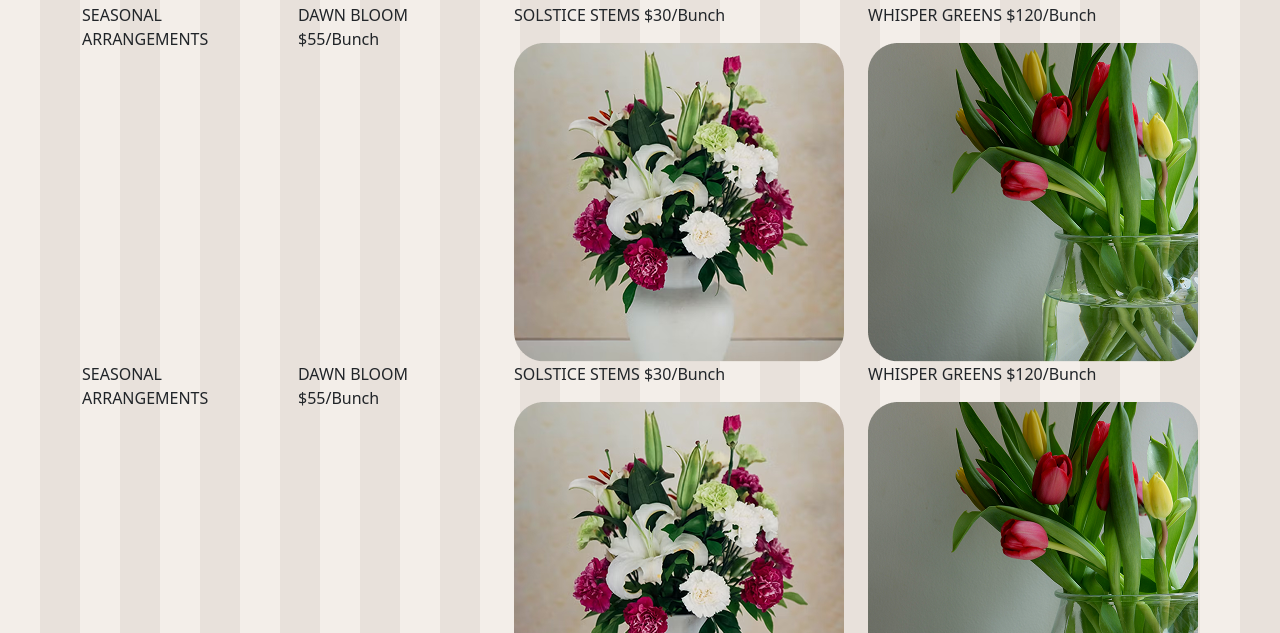
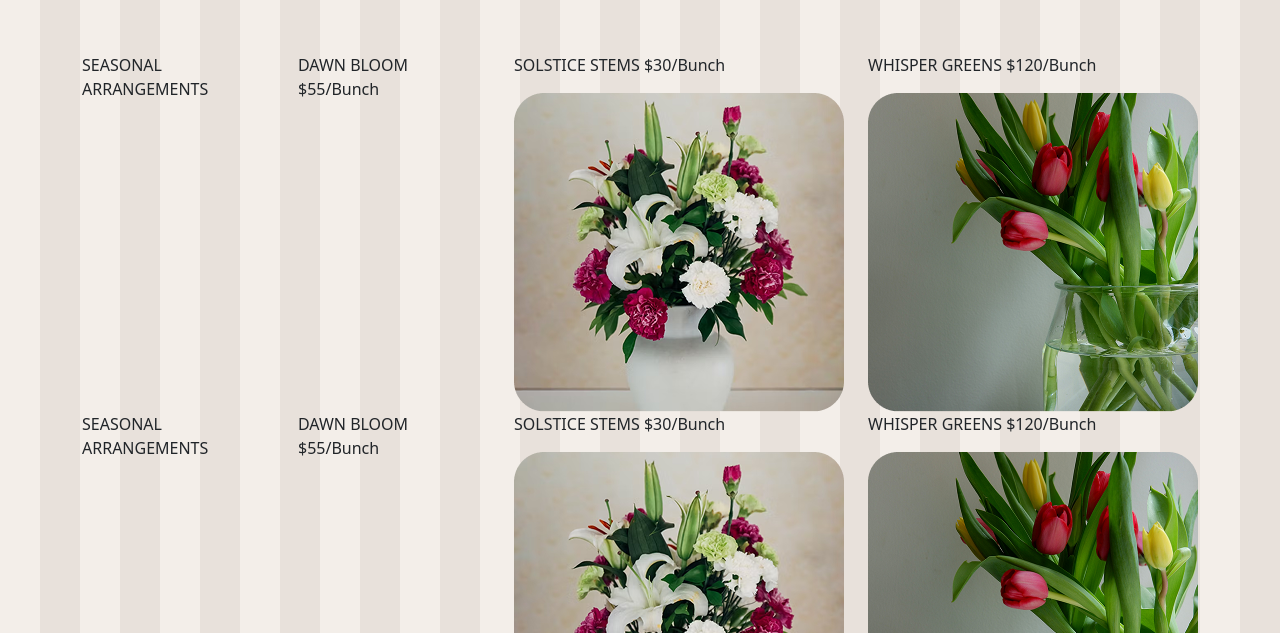
Before and after one commit to truelivingvip/flower, a plain HTML site: page gallery.html in a window 1280 px wide. Shown: the part 167-800 px from the top of the page. Drawn offline with nearby package versions, Linux system fonts and the light colour scheme.

Commit message:
Update style.css

```diff
--- a/style.css
+++ b/style.css
@@ -160,3 +160,6 @@ body{
 .gallery{
     color:#171615 ;
 }
+.season{
+    margin-top: 50px;
+}
```
